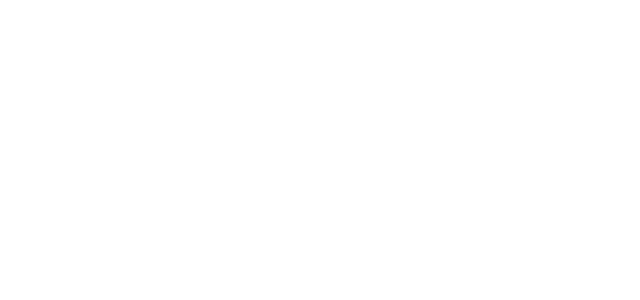
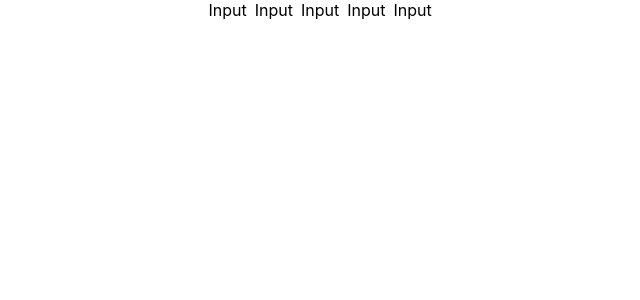
Before and after one commit to karamat/pin-code, a React (Create React App) app: page / in a window 1280 px wide. Shown: the top 300 px of the page, without its empty margins (320-960 px from the left). Built offline with nearby package versions, Linux system fonts and the light colour scheme.

Commit message:
add empty input compoent and render list on input components

```diff
--- a/src/App.css
+++ b/src/App.css
@@ -2,37 +2,9 @@
   text-align: center;
 }
 
-.App-logo {
-  height: 40vmin;
-  pointer-events: none;
+.input-list {
+  display: flex;
+  justify-content: center;
+  align-items: center;
+  gap: 8px;
 }
-
-@media (prefers-reduced-motion: no-preference) {
-  .App-logo {
-    animation: App-logo-spin infinite 20s linear;
-  }
-}
-
-.App-header {
-  background-color: #282c34;
-  min-height: 100vh;
-  display: flex;
-  flex-direction: column;
-  align-items: center;
-  justify-content: center;
-  font-size: calc(10px + 2vmin);
-  color: white;
-}
-
-.App-link {
-  color: #61dafb;
-}
-
-@keyframes App-logo-spin {
-  from {
-    transform: rotate(0deg);
-  }
-  to {
-    transform: rotate(360deg);
-  }
-}
--- a/src/App.tsx
+++ b/src/App.tsx
@@ -1,10 +1,16 @@
-import React from 'react';
+import React, { useState } from 'react';
+import Input from './components/Input';
 import './App.css';
 
 function App() {
+  const [pinLength, setPinLength] = useState(5);
   return (
-    <div className="App">
-
+    <div className='App'>
+      <div className='input-list'>
+        {Array.from(Array(pinLength).keys()).map(() => (
+          <Input />
+        ))}
+      </div>
     </div>
   );
 }
--- /dev/null
+++ b/src/components/Input/index.tsx
@@ -0,0 +1,9 @@
+import React from 'react'
+
+const Input: React.FC = () => {
+  return (
+    <div>Input</div>
+  )
+}
+
+export default Input
```
Also changed, not shown: src/components/Input/styles.module.css (added).
